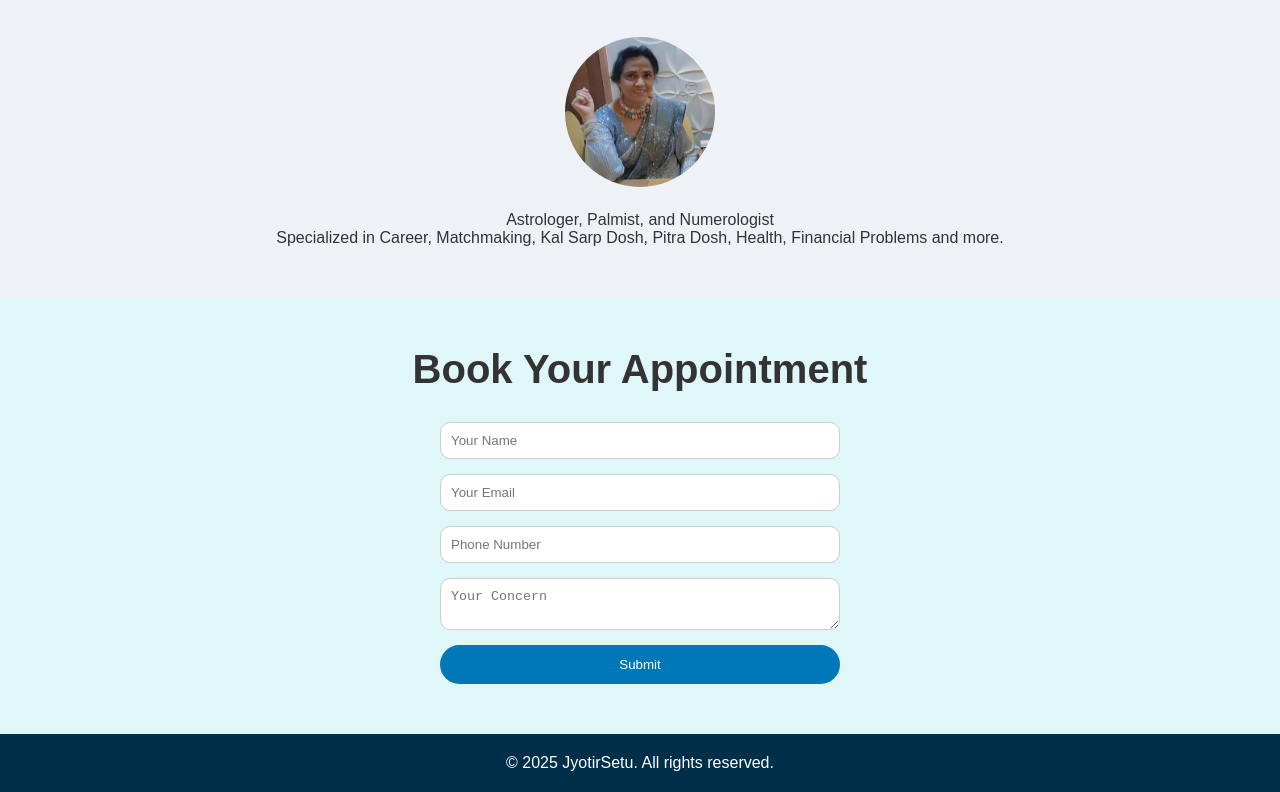
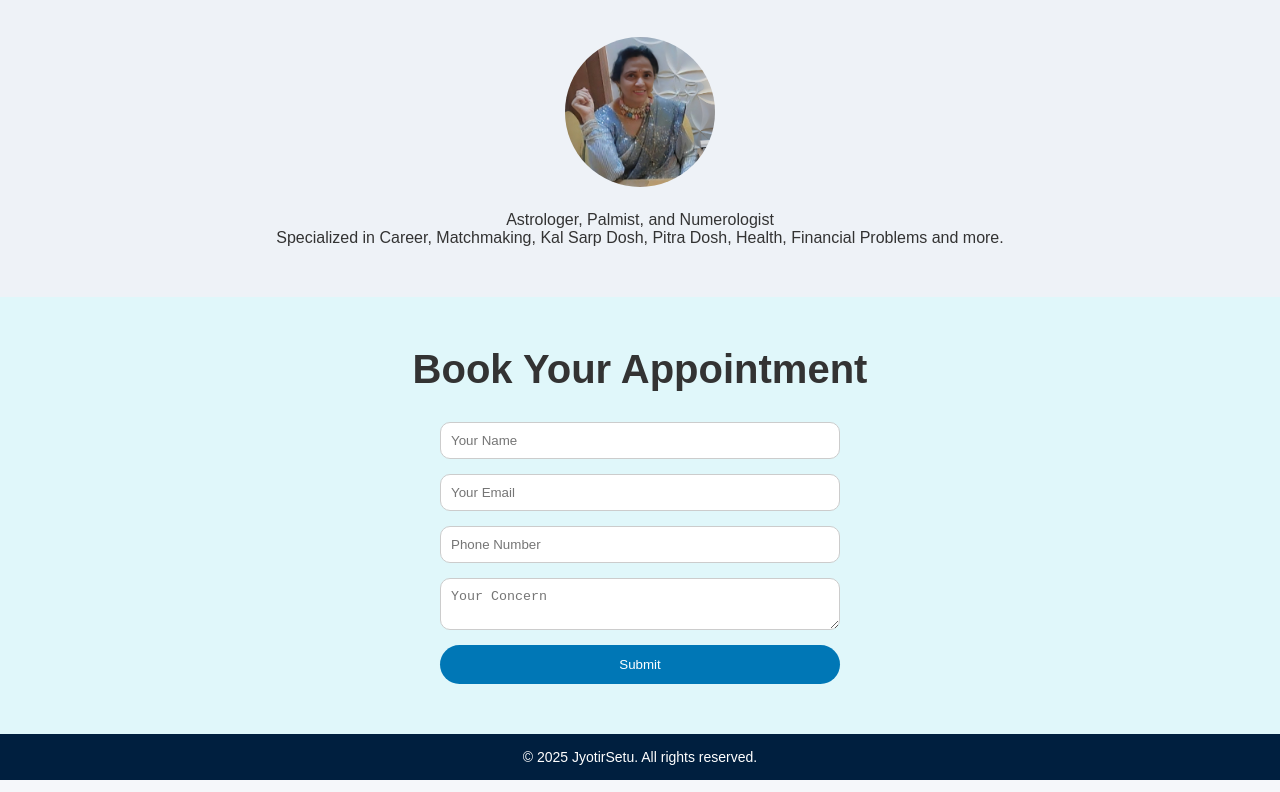
Before and after one commit to jyotirsetu/jyotirsetu.github.io, a plain HTML site: page index.html in a window 1280 px wide. Shown: the part 1655-2447 px from the top of the page. Drawn offline with Linux system fonts and the light colour scheme.

Commit message:
Update style.css

```diff
--- a/style.css
+++ b/style.css
@@ -159,9 +159,10 @@ body {
 }
 
 /* Footer */
-footer {
-  padding: 20px;
+.footer {
+  background-color: #001f3f;
+  color: white;
   text-align: center;
-  background: #003049;
-  color: white;
+  padding: 15px 0;
+  font-size: 14px;
 }
```
